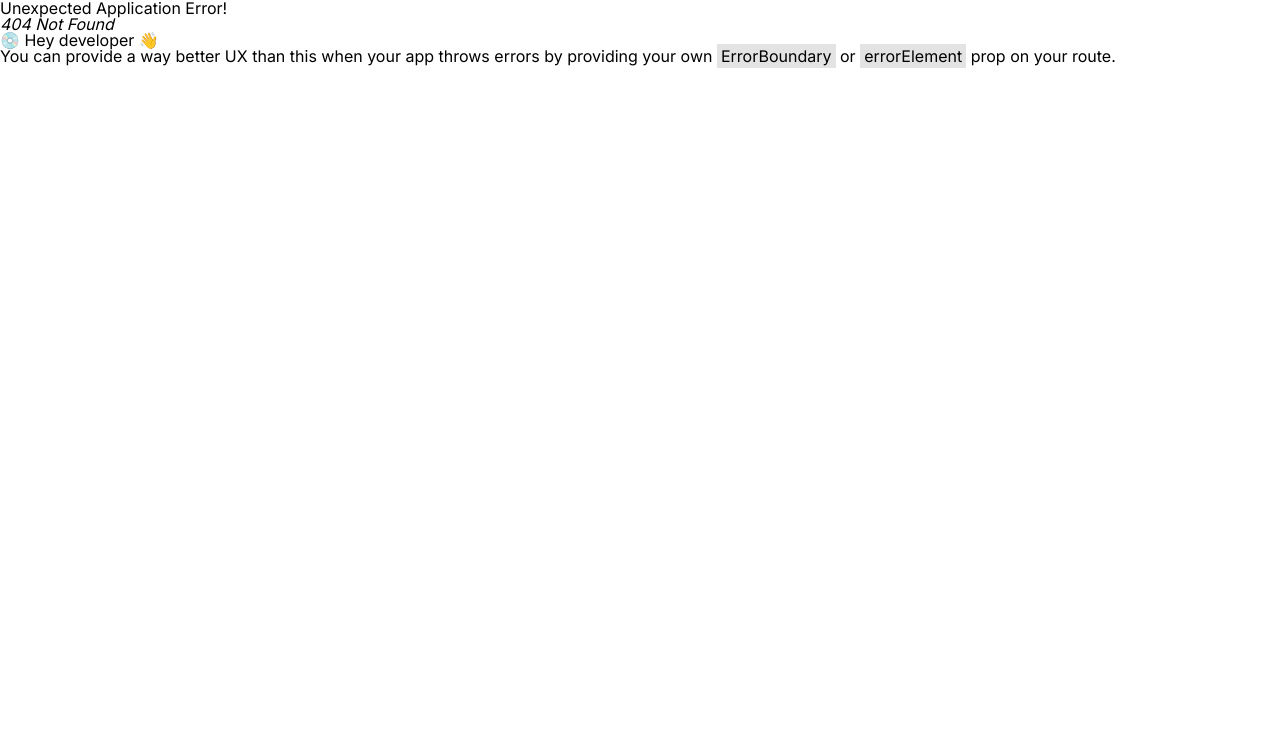
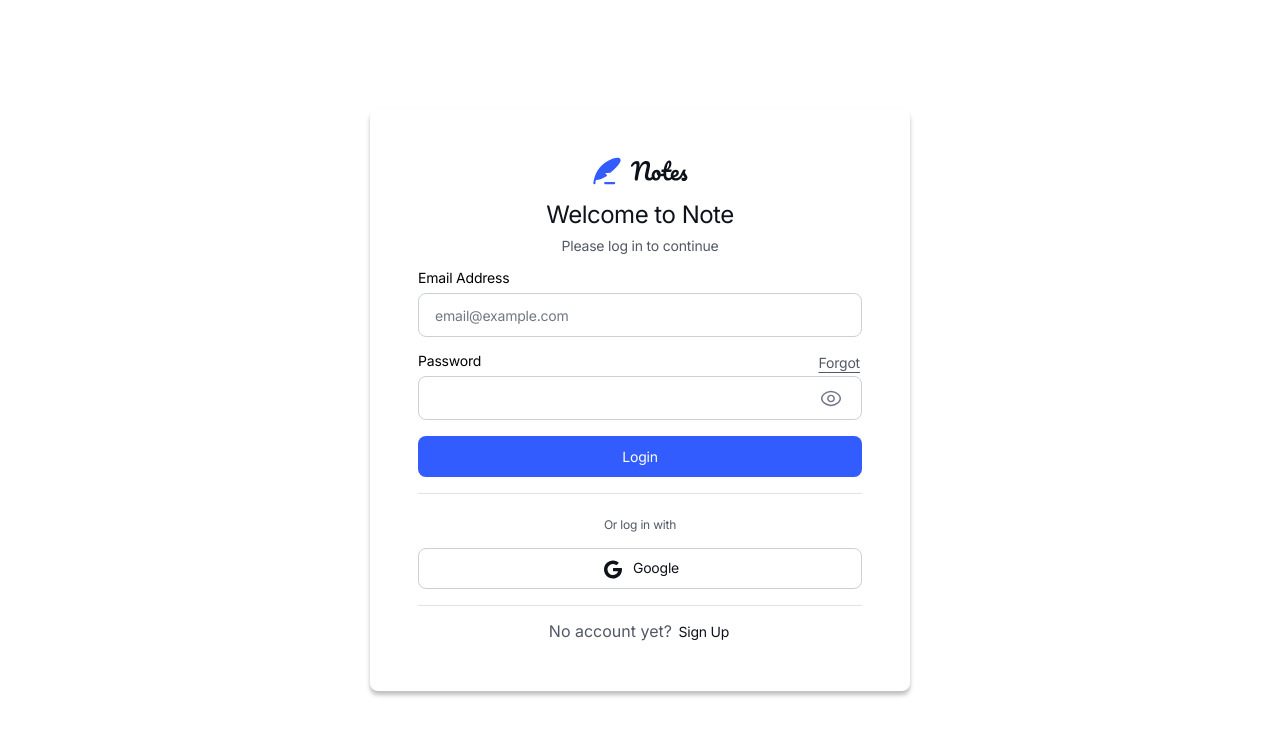
Before and after one commit to hyunwleeee/note-taking-web-app, a React (Vite) app: page /login in a window 1280 px wide. Before the commit this address had no page. Shown: the top 736 px of the page. Built offline with nearby package versions, Linux system fonts and the light colour scheme.

Commit message:
WIP: login page

```diff
--- a/src/components/base/BaseButton.jsx
+++ b/src/components/base/BaseButton.jsx
@@ -8,11 +8,13 @@ function BaseButton({
   leftIcon,
   texture,
   rightIcon,
+  size = 'normal',
   ...restProps
 }) {
   return (
     <StyledButton
       $dangerous={isDangerous}
+      $size={size}
       {...restProps}
       className={clsx(theme, restProps.className)}
     >
@@ -47,8 +49,10 @@ const disabledStyles = css`
 
 const StyledButton = styled.button`
   all: unset;
-
+  width: ${({ $size }) => $size==='full' ? '100%' : 'auto'};
+  text-align: ${({ $size }) => $size==='full' ? 'center' : 'auto'};
   height: 41px;
+  text-align: ${({ $size }) => $size==='full' ? 'center' : 'auto'};
   ${({ theme }) => theme.typography.textPreset6};
   padding: ${({ theme }) => `${theme.spacing[0]} ${theme.spacing[200]}`};
   border-radius: ${({ theme }) => theme.radius[8]};
@@ -217,4 +221,5 @@ BaseButton.propTypes = {
   leftIcon: PropTypes.element,
   texture: PropTypes.string,
   rightIcon: PropTypes.element,
+  size: PropTypes.oneOf(['normal', 'full'])
 };
--- a/src/components/base/BaseInput.jsx
+++ b/src/components/base/BaseInput.jsx
@@ -48,7 +48,7 @@ const BaseInput = forwardRef(
 
       if (isComposing) return;
 
-      if (onEnterDown && e.key === 'Enter') onEnterDown();
+      if (onEnterDown && e.key === 'Enter') onEnterDown(e, name);
     };
 
     const handleCompositionStart = () => {
--- /dev/null
+++ b/src/components/ui/layout/AuthLayout.jsx
@@ -0,0 +1,51 @@
+import { Suspense } from 'react';
+import { useOutlet } from 'react-router-dom';
+import styled from 'styled-components';
+
+import Logo from '@components/ui/header/Logo';
+
+function AuthLayout() {
+  const outlet = useOutlet();
+
+  return (
+    <OverLay>
+      <div className="auth_wrapper">
+        <div className="logo_wrapper">
+          <Logo />
+        </div>
+        <Suspense>{outlet}</Suspense>
+      </div>
+    </OverLay>
+  );
+}
+
+const OverLay = styled.div`
+  height: calc(100 * var(--vh, 1vh));
+  display: flex;
+  justify-content: center;
+  align-items: center;
+
+  .logo_wrapper {
+    display: flex;
+    justify-content: center;
+    margin-bottom: ${({ theme }) => theme.spacing[200]};
+  }
+
+  .auth_wrapper {
+    padding: ${({ theme }) => theme.spacing[600]};
+    width: ${({ theme }) => `calc(100% - 2 * ${theme.spacing[200]})`};
+    box-shadow: ${({ theme }) => theme.shadow};
+    border-radius: ${({ theme }) => theme.radius[8]};
+    /* responsive tablet */
+    ${({ theme }) => theme.media.tablet`
+      width: 522px;
+    `}
+
+    /* responsive laptop */
+    ${({ theme }) => theme.media.laptop`
+      width: 540px;
+    `}
+  }
+`;
+
+export default AuthLayout;
--- a/src/components/ui/layout/PageLayout.jsx
+++ b/src/components/ui/layout/PageLayout.jsx
@@ -2,7 +2,9 @@ import { useLayoutStore } from '@store/layoutStore';
 import { useOutlet } from 'react-router-dom';
 import styled from 'styled-components';
 
+import FlexBox from '@components/style/FlexBox';
 import PageController from '@components/ui/page/PageController';
+import PageHeader from '@components/ui/page/PageHeader';
 import Navigation from '@components/ui/side_bar/Navigation';
 
 function PageLayout() {
@@ -14,7 +16,12 @@ function PageLayout() {
     <PageConatiner>
       {isLaptop && <Navigation />}
       <PageController />
-      {outlet}
+      <FlexBox j="start" a="stretch" d="column" style={{ width: '100%', height: '100%' }}>
+        <PageHeader>
+          <h2>Settings</h2>
+        </PageHeader>
+        {outlet}
+      </FlexBox>
     </PageConatiner>
   );
 }
--- /dev/null
+++ b/src/components/ui/page/PageHeader.jsx
@@ -0,0 +1,16 @@
+import styled from 'styled-components';
+
+function PageHeader() {
+  const header = 'Settings';
+  return (
+    <PageHeaderContainer>
+      <h3>{header}</h3>
+    </PageHeaderContainer>
+  );
+}
+
+const PageHeaderContainer = styled.div`
+  border: 2px solid red;
+`;
+
+export default PageHeader;
--- /dev/null
+++ b/src/pages/login_page/LoginPage.jsx
@@ -0,0 +1,175 @@
+import { useEffect, useRef, useState } from 'react';
+import styled from 'styled-components';
+import BaseButton from '@components/base/BaseButton';
+import BaseIcon from '@components/base/BaseIcon';
+
+import BaseInput from '@components/base/BaseInput';
+// import useAuth from '@hooks/useAuth.js';
+
+function LoginPage() {
+  // const auth = useAuth();
+  const refs = useRef({
+    email: null,
+    password: null
+  });
+
+  const [loginData, setLoginData] = useState({
+    email: '',
+    password: ''
+  });
+
+  const [isPwType, setIsPwType] = useState(false);
+
+  const handleChange = (name, value) => {
+    setLoginData((prev) => ({
+      ...prev,
+      [name]: value,
+    }));
+  };
+
+  const handleSubmit = async (e) => {
+    e.preventDefault();
+    // await auth.login(loginData);
+  };
+
+  const handleEnterInput = (e, name) => {
+    if (e.key !== 'Enter') return;
+    if (name === 'email') {
+      e.preventDefault();
+      refs.current.password.focus();
+    }
+    else
+      handleSubmit(e);
+  }
+
+  /* 전체 프로젝트에 우 클릭 막음 */
+  useEffect(() => {
+    const handleContextMenu = (event) => {
+      event.preventDefault();
+    };
+    window.addEventListener('contextmenu', handleContextMenu);
+
+    return () => {
+      window.removeEventListener('contextmenu', handleContextMenu);
+    };
+  }, []);
+
+  useEffect(() => {
+    refs.current.email.focus();
+  }, [])
+
+  return (
+    <LoginContainer>
+      <h2>Welcome to Note</h2>
+      <p>Please log in to continue</p>
+      <LoginFormContainer onSubmit={handleSubmit}>
+          <BaseInput
+            label="Email Address"
+            name='email'
+            placeholder="email@example.com"
+            value={loginData.email}
+            onChange={handleChange}
+            onEnterDown={handleEnterInput}
+            ref={el => refs.current.email = el}
+          />
+          <div className='password_wrapper'>
+            <BaseButton theme='ghost'>
+              Forgot
+            </BaseButton>
+            <BaseInput
+              type={isPwType ? 'text' : 'password'}
+              label="Password"
+              name='password'
+              rightIcon={
+                <BaseButton
+                  theme='ghost'
+                  onClick={() => setIsPwType((prev) => !prev)}
+                >
+                <BaseIcon
+                  type="show-password"
+                  color={isPwType ? '#0E121B': '#717784'}
+                />
+                </BaseButton>
+              }
+              value={loginData.password}
+              onChange={handleChange}
+              onEnterDown={handleEnterInput}
+              ref={el => refs.current.password = el}
+            />
+          </div>
+          <BaseButton
+            texture="Login"
+            size='full'
+            onClick={() => {}}
+          />
+          <div className='oauth_wrapper'>
+            <p>Or log in with</p>
+          <BaseButton
+            theme='border'
+            leftIcon={<BaseIcon type="google" color={'#0E121B'} />}
+            texture="Google"
+            size='full'
+          />
+        </div>
+        <div className='sign_up_wrapper'>
+          <span>No account yet? </span>
+          <BaseButton theme='ghost'>Sign Up</BaseButton>
+        </div>
+      </LoginFormContainer>
+    </LoginContainer>
+  );
+}
+
+const LoginContainer = styled.section`
+  > h2 {
+    ${({ theme }) => theme.typography.textPreset1};
+    text-align: center;
+    color: ${({ theme }) => theme.colors.neutral950};
+    margin-bottom: ${({ theme }) => theme.spacing[100]};
+  }
+  > p {
+    ${({ theme }) => theme.typography.textPreset5};
+    text-align: center;
+    color: ${({ theme }) => theme.colors.neutral600};
+    margin-bottom: ${({ theme }) => theme.spacing[200]};
+  }
+`;
+
+const LoginFormContainer = styled.form`
+  display: flex;
+  flex-direction: column;
+  gap: ${({ theme }) => theme.spacing[200]};
+  .password_wrapper {
+    position: relative;
+    > button {
+      position: absolute;
+      right: 0;
+      text-decoration: underline;
+      text-decoration-color : ${({ theme }) => theme.colors.neutral600};
+      text-underline-offset: ${({ theme }) => theme.spacing[50]};
+    }
+  }
+  .oauth_wrapper {
+    text-align: center;
+    border-top: ${({theme}) => `1px solid ${theme.colors.neutral200}`};
+    ${({ theme }) => theme.typography.textPreset6};
+    color: ${({ theme }) => theme.colors.neutral600};
+    > p {
+        padding: ${({ theme }) => `${theme.spacing[300]} 0 ${theme.spacing[200]}`};
+    }
+  }
+  .sign_up_wrapper {
+    padding-top: ${({ theme }) => theme.spacing[200]};
+    border-top: ${({ theme }) => `1px solid ${theme.colors.neutral200}`};
+    text-align: center;
+    > span {
+      color: ${({ theme }) => theme.colors.neutral600};
+    }
+    > button {
+      color: ${({ theme }) => theme.colors.neutral950};
+      ${({ theme }) => theme.typography.textPreset5};
+    }
+  }
+`;
+
+export default LoginPage;
--- /dev/null
+++ b/src/pages/sign_up_page/SignUpPage.jsx
@@ -0,0 +1,5 @@
+function SignUpPage() {
+  return <>signUp</>;
+}
+
+export default SignUpPage;
--- a/src/router/index.jsx
+++ b/src/router/index.jsx
@@ -7,6 +7,7 @@ import {
   createRoutesFromElements,
 } from 'react-router-dom';
 
+import AuthLayout from '@components/ui/layout/AuthLayout';
 import SiteLayout from '@components/ui/layout/SiteLayout';
 
 const HomePage = lazy(() => import('@pages/home_page/HomePage'));
@@ -23,6 +24,9 @@ const SettingsLayout = lazy(() => import('@pages/settings_page/SettingsLayout'))
 const ColorThemePage = lazy(() => import('@pages/settings_page/ColorThemePage'));
 const FontThemePage = lazy(() => import('@pages/settings_page/FontThemePage'));
 const ChangePasswordPage = lazy(() => import('@pages/settings_page/ChangePasswordPage'));
+
+const LoginPage = lazy(() => import('@pages/login_page/LoginPage'));
+const SignUpPage = lazy(() => import('@pages/sign_up_page/SignUpPage'));
 
 const RootRouter = () => {
   const createRouteGroup = (
@@ -43,6 +47,11 @@ const RootRouter = () => {
           <Route path="change-password" element={<ChangePasswordPage />} />
         </Route>
       </Route>
+
+      <Route element={<AuthLayout />}>
+        <Route path="login" element={<LoginPage />} />
+        <Route path="sign-up" element={<SignUpPage />} />
+      </Route>
       <Route path="test" element={<Test />} />
     </>
   );
```
